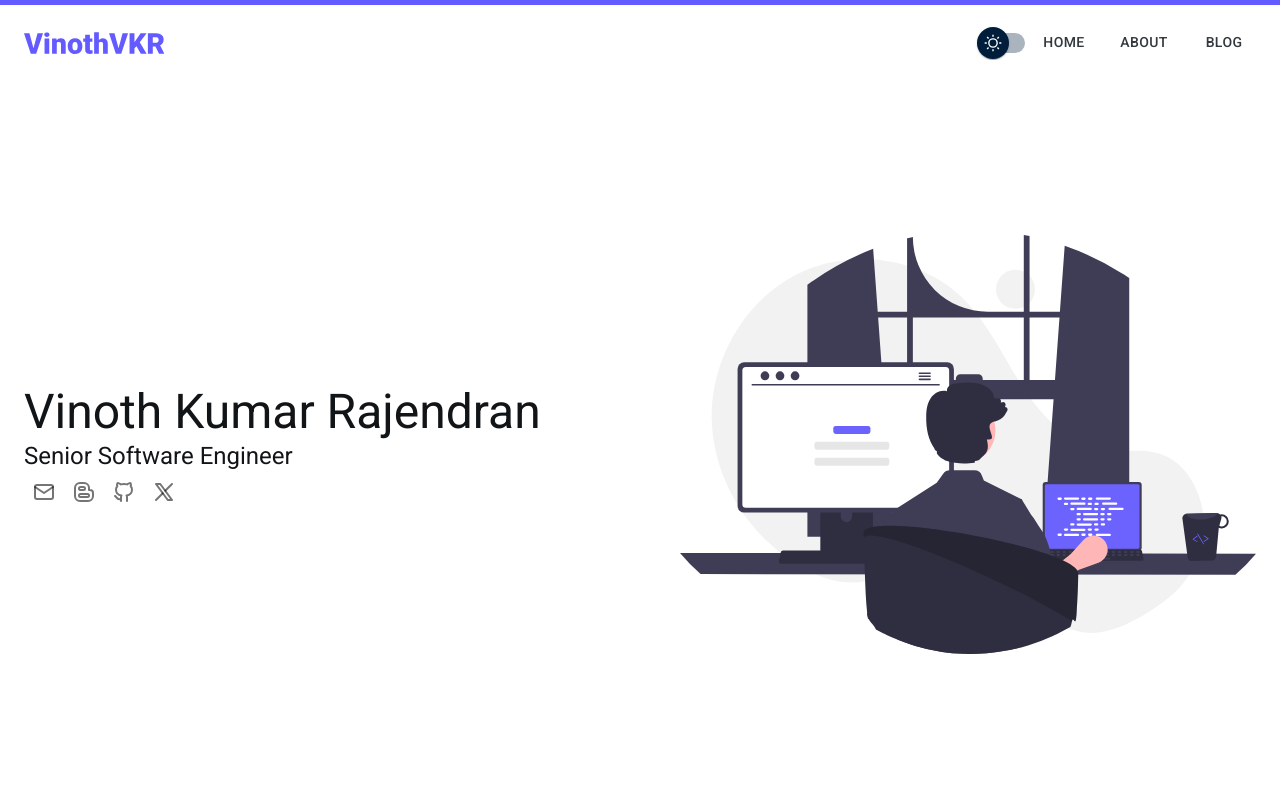
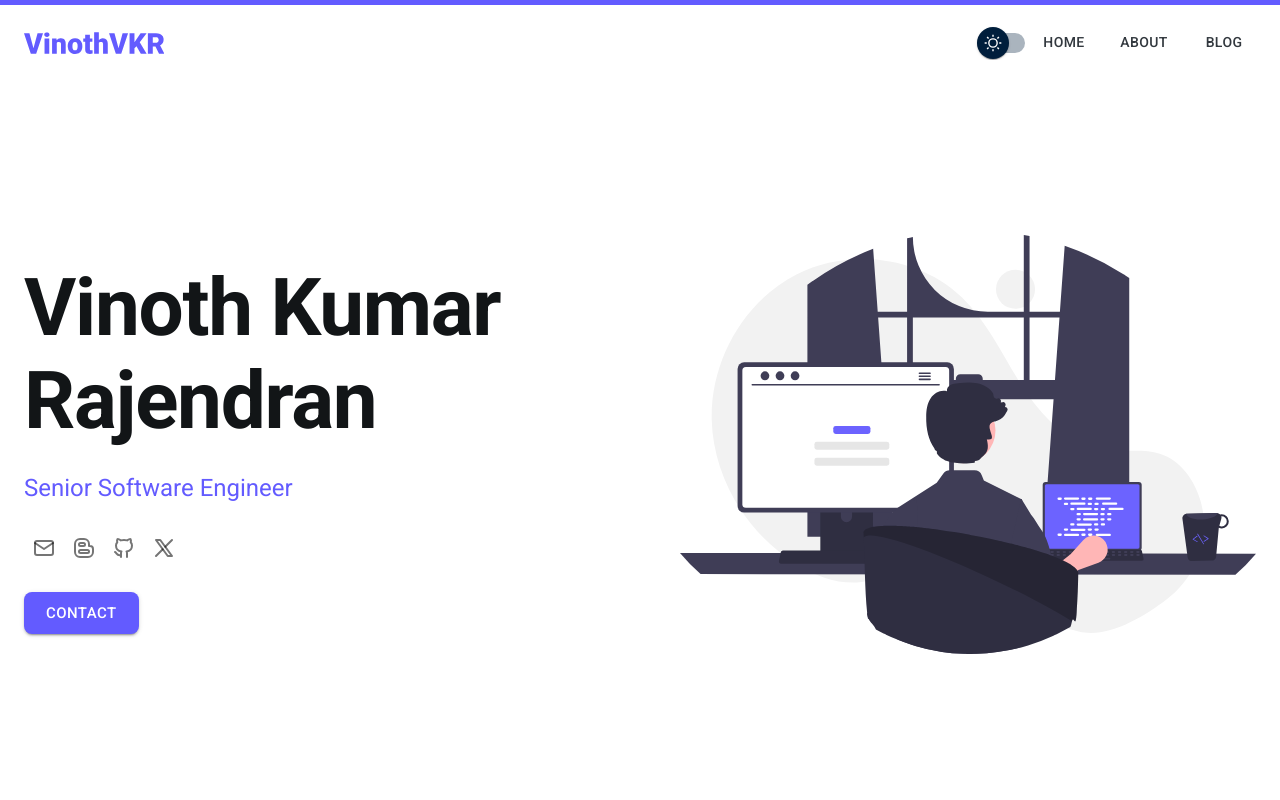
Before and after one commit to vinothvkr/vinothvkr.github.io, a React (Vite) app: page / in a window 1280 px wide. Shown: the top 800 px of the page. Built offline with nearby package versions, Linux system fonts and the light colour scheme.

Commit message:
dome changes to hero contact

```diff
--- a/src/pages/Home.tsx
+++ b/src/pages/Home.tsx
@@ -1,5 +1,11 @@
-import Hero from '../sections/home/Hero';
+import HomeContact from '@/sections/home/HomeContact';
+import HomeHero from '@/sections/home/HomeHero';
 
 export default function Home() {
-  return <Hero />;
+  return (
+    <>
+      <HomeHero />
+      <HomeContact />
+    </>
+  );
 }
--- a/src/sections/home/Hero.tsx
+++ /dev/null
@@ -1,67 +0,0 @@
-import HeroImage from '@/assets/HeroImage';
-import useScreenDetector from '@/hooks/useScreenDetector';
-import { Box, Container, Grid, IconButton, Stack, Tooltip, Typography } from '@mui/material';
-import { IconBrandBlogger, IconBrandGithub, IconBrandX, IconMail } from '@tabler/icons-react';
-
-export default function Hero() {
-  const { isDesktop } = useScreenDetector();
-  return (
-    <Container maxWidth="xl" sx={{ height: '100vh' }}>
-      <Grid container spacing={10} sx={{ height: 1 }}>
-        <Grid item xs={12} md={6} sx={{ height: 1 }}>
-          <Box alignContent="center" sx={{ height: 1 }}>
-            <Stack>
-              <Typography variant="h3" component="h1">
-                Vinoth Kumar Rajendran
-              </Typography>
-              <Typography variant="h5" component="h2">
-                Senior Software Engineer
-              </Typography>
-            </Stack>
-            <Stack direction="row" justifyContent={{ xs: 'center', md: 'inherit' }}>
-              <Tooltip title="Email">
-                <IconButton href="mailto:vinothvkr@hotmail.com">
-                  <IconMail />
-                </IconButton>
-              </Tooltip>
-              <Tooltip title="Blog">
-                <IconButton href="https://vinothvkr.com/blog" target="_blank">
-                  <IconBrandBlogger />
-                </IconButton>
-              </Tooltip>
-              <Tooltip title="Github">
-                <IconButton href="https://github.com/vinothvkr" target="_blank">
-                  <IconBrandGithub />
-                </IconButton>
-              </Tooltip>
-              <Tooltip title="Twitter">
-                <IconButton href="https://twitter.com/_vinothvkr" target="_blank">
-                  <IconBrandX />
-                </IconButton>
-              </Tooltip>
-            </Stack>
-          </Box>
-        </Grid>
-        <Grid item md={6}>
-          <HeroImage alignContent="center" sx={{ height: 1 }} />
-        </Grid>
-      </Grid>
-      <Stack
-        sx={{ height: 'inherit' }}
-        justifyContent="center"
-        alignItems="center"
-        spacing={3}
-        direction="row"
-      >
-        <Box textAlign={{ xs: 'center', md: 'inherit' }}>
-          {/* <Avatar
-              alt="Vinoth Kumar Rajendran"
-              src="/avatar.jpg"
-              sx={{ width: 200, height: 200 }}
-            /> */}
-        </Box>
-        {isDesktop && <Box></Box>}
-      </Stack>
-    </Container>
-  );
-}
--- /dev/null
+++ b/src/sections/home/HomeContact.tsx
@@ -0,0 +1,11 @@
+import { Box, Container, Typography } from '@mui/material';
+
+export default function HomeContact() {
+  return (
+    <Container id="contact" maxWidth="xl">
+      <Box mt="10rem">
+        <Typography>Contact me</Typography>
+      </Box>
+    </Container>
+  );
+}
--- /dev/null
+++ b/src/sections/home/HomeHero.tsx
@@ -0,0 +1,100 @@
+import HeroImage from '@/assets/HeroImage';
+import useScreenDetector from '@/hooks/useScreenDetector';
+import {
+  Box,
+  Button,
+  Container,
+  Grid,
+  IconButton,
+  Stack,
+  Tooltip,
+  Typography,
+  useTheme,
+} from '@mui/material';
+import { IconBrandBlogger, IconBrandGithub, IconBrandX, IconMail } from '@tabler/icons-react';
+import { HashLink } from 'react-router-hash-link';
+
+export default function HomeHero() {
+  const { isDesktop } = useScreenDetector();
+  const theme = useTheme();
+  return (
+    <Container maxWidth="xl" sx={{ height: '100vh' }}>
+      <Grid container spacing={10} sx={{ height: 1 }}>
+        <Grid item xs={12} md={6} sx={{ height: 1 }}>
+          <Box alignContent="center" sx={{ height: 1 }}>
+            <Stack spacing={3}>
+              <Stack spacing={3}>
+                <Typography
+                  variant="h1"
+                  fontWeight="600"
+                  fontSize={{ xs: 64, md: '5rem' }}
+                  component="h1"
+                  textAlign={{ xs: 'center', md: 'inherit' }}
+                >
+                  Vinoth Kumar Rajendran
+                </Typography>
+                <Typography
+                  variant="h5"
+                  component="h2"
+                  textAlign={{ xs: 'center', md: 'inherit' }}
+                  color={theme.palette.primary.main}
+                >
+                  Senior Software Engineer
+                </Typography>
+              </Stack>
+              <Stack direction="row" justifyContent={{ xs: 'center', md: 'inherit' }}>
+                <Tooltip title="Email">
+                  <IconButton href="mailto:vinothvkr@hotmail.com">
+                    <IconMail />
+                  </IconButton>
+                </Tooltip>
+                <Tooltip title="Blog">
+                  <IconButton href="https://vinothvkr.com/blog" target="_blank">
+                    <IconBrandBlogger />
+                  </IconButton>
+                </Tooltip>
+                <Tooltip title="Github">
+                  <IconButton href="https://github.com/vinothvkr" target="_blank">
+                    <IconBrandGithub />
+                  </IconButton>
+                </Tooltip>
+                <Tooltip title="Twitter">
+                  <IconButton href="https://twitter.com/_vinothvkr" target="_blank">
+                    <IconBrandX />
+                  </IconButton>
+                </Tooltip>
+              </Stack>
+              <Box
+                justifyContent={{ xs: 'center', md: 'inherit' }}
+                textAlign={{ xs: 'center', md: 'inherit' }}
+              >
+                <Button variant="contained" size="large" component={HashLink} to="#contact" smooth>
+                  Contact
+                </Button>
+              </Box>
+            </Stack>
+          </Box>
+        </Grid>
+        <Grid item md={6}>
+          <HeroImage alignContent="center" sx={{ height: 1 }} />
+        </Grid>
+      </Grid>
+      <Stack
+        sx={{ height: 'inherit' }}
+        justifyContent="center"
+        alignItems="center"
+        spacing={3}
+        direction="row"
+      >
+        <Box textAlign={{ xs: 'center', md: 'inherit' }}>
+          {/* <Avatar
+              alt="Vinoth Kumar Rajendran"
+              src="/avatar.jpg"
+              sx={{ width: 200, height: 200 }}
+            /> */}
+        </Box>
+        {isDesktop && <Box></Box>}
+      </Stack>
+    </Container>
+  );
+}
--- a/src/theme/palette.ts
+++ b/src/theme/palette.ts
@@ -47,7 +47,7 @@ export default function palette(themeMode: 'light' | 'dark') {
       light: neonBlue[400],
       main: neonBlue[500],
       dark: neonBlue[600],
-      contrastText: 'var(--mui-palette-common-white)',
+      contrastText: '#ffffff',
     },
     secondary: {
       ...nevada,
```
